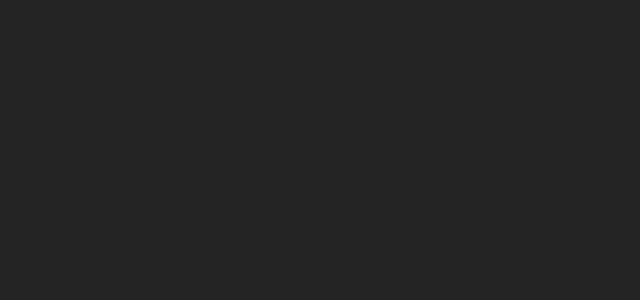
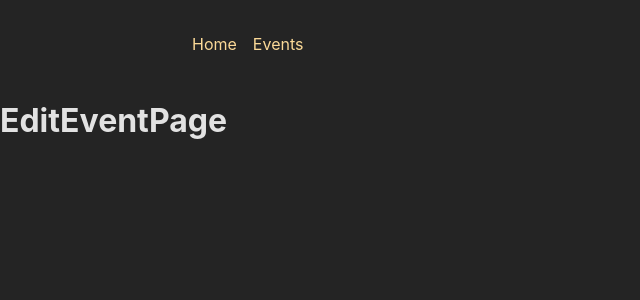
Before and after one commit to twjin03/react-udemy, a React (Create React App) app in the folder router-with-backend/frontend/: page /1/edit in a window 1280 px wide. Shown: the top 300 px of the page, without its empty margins (0-640 px from the left). Built offline with nearby package versions, Linux system fonts and the light colour scheme.

Commit message:
feat: 초기 라우팅 페이지 정의 및 RootLayout 설정

```diff
--- a/router-with-backend/frontend/src/App.js
+++ b/router-with-backend/frontend/src/App.js
@@ -20,8 +20,30 @@
 // 7. Output the ID of the selected event on the EventDetailPage
 // BONUS: Add another (nested) layout route that adds the <EventNavigation> component above all /events... page components
 
+import { RouterProvider, createBrowserRouter } from 'react-router-dom';
+import HomePage from './pages/HomePage';
+import EventsPage from './pages/EventsPage';
+import EventDetailPage from './pages/EventDetailPage';
+import NewEventPage from './pages/NewEventPage';
+import EditEventPage from './pages/EditEventPage';
+import RootLayout from './pages/Root';
+
+const router = createBrowserRouter([
+  {
+    path: '/', element: <RootLayout />, children: [
+      { index: true, element: <HomePage /> },
+      { path: '/events', element: <EventsPage /> },
+      { path: '/events/:eventId', element: <EventDetailPage /> },
+      { path: '/events/new', element: <NewEventPage /> },
+      { path: '/:eventId/edit', element: <EditEventPage /> },
+    ]
+  },
+
+]);
+
+
 function App() {
-  return <div></div>;
+  return <RouterProvider router={router} />;
 }
 
 export default App;
--- /dev/null
+++ b/router-with-backend/frontend/src/pages/EditEventPage.js
@@ -0,0 +1,3 @@
+export default function EditEventPage() {
+  return <h1>EditEventPage</h1>;
+}
--- /dev/null
+++ b/router-with-backend/frontend/src/pages/EventDetailPage.js
@@ -0,0 +1,3 @@
+export default function EventDetailPage() {
+  return <h1>EventDetailPage</h1>;
+}
--- /dev/null
+++ b/router-with-backend/frontend/src/pages/EventsPage.js
@@ -0,0 +1,3 @@
+export default function EventsPage() {
+  return <h1>EventsPage</h1>;
+}
--- /dev/null
+++ b/router-with-backend/frontend/src/pages/HomePage.js
@@ -0,0 +1,3 @@
+export default function HomePage() {
+  return <h1>HomePage</h1>;
+}
--- /dev/null
+++ b/router-with-backend/frontend/src/pages/NewEventPage.js
@@ -0,0 +1,3 @@
+export default function NewEventPage() {
+  return <h1>NewEventPage</h1>;
+}
--- /dev/null
+++ b/router-with-backend/frontend/src/pages/Root.js
@@ -0,0 +1,11 @@
+import { Outlet } from 'react-router-dom';
+import MainNavigation from '../components/MainNavigation';
+
+export default function RootLayout() {
+  return <>
+    <MainNavigation />
+    <main>
+      <Outlet />
+    </main>
+  </>
+}
```
